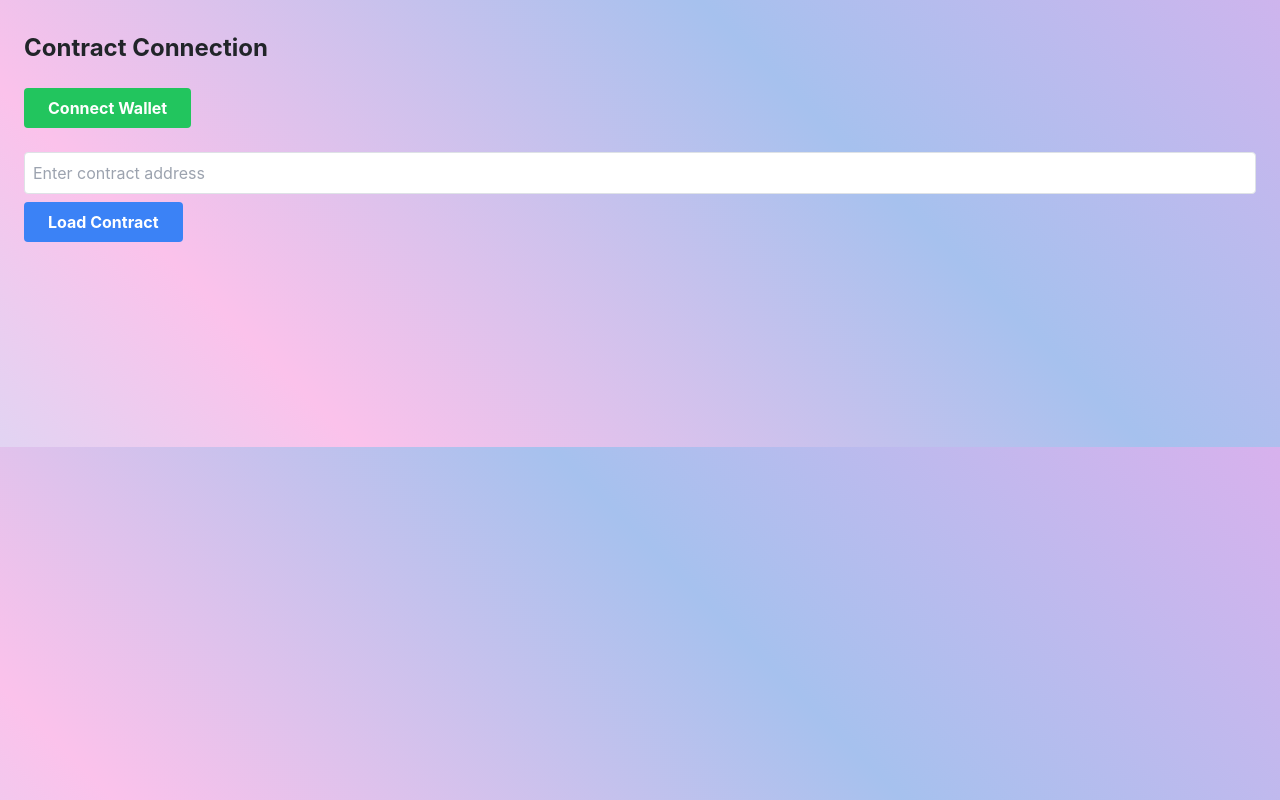
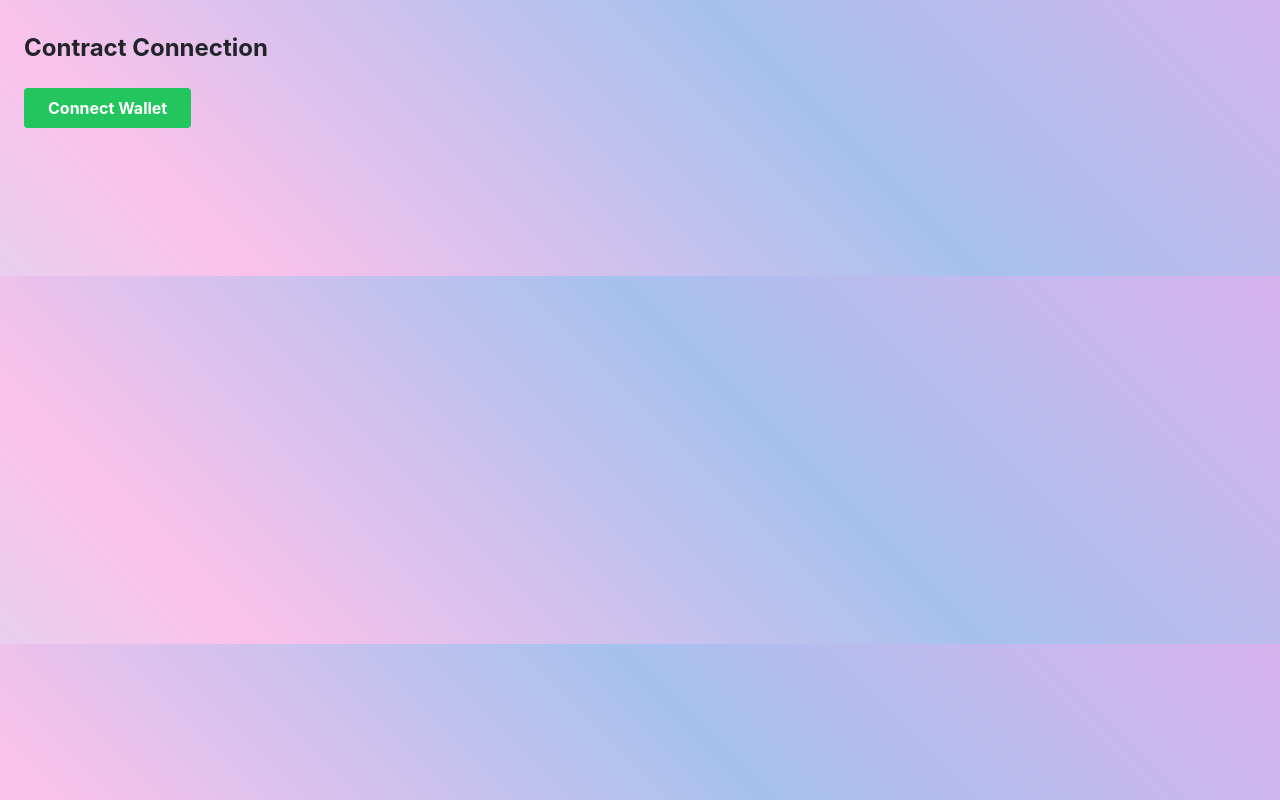
Before and after one commit to SuryaSan24x7/Wallet-Connect, a React (Create React App) app in the folder wallet_connect/: page /contract-connection in a window 1280 px wide. Built offline with nearby package versions, Linux system fonts and the light colour scheme.

Commit message:
Update ContractConnection.jsx

```diff
--- a/wallet_connect/src/Props/ContractConnection.jsx
+++ b/wallet_connect/src/Props/ContractConnection.jsx
@@ -1,47 +1,61 @@
 import React, { useState, useEffect } from 'react';
-import { ethers } from 'ethers'; // Import ethers.js
-import abi from './Harvest_BTC_Test.json'; // Import the ABI from JSON
+import { ethers } from 'ethers';
 
 const ContractConnection = () => {
   const [provider, setProvider] = useState(null);
   const [signer, setSigner] = useState(null);
   const [contract, setContract] = useState(null);
-  const [accounts, setAccounts] = useState([]);
-  const [balance, setBalance] = useState('0');
-  const [symbol, setSymbol] = useState("");
+  const [account, setAccount] = useState('');
+  const [isRegistered, setIsRegistered] = useState(false);
+  const [referralAddress, setReferralAddress] = useState('');
   const [isLoading, setIsLoading] = useState(false);
-  const [contractAddress, setContractAddress] = useState(""); // Store user-provided contract address
-  const [contractFunctions, setContractFunctions] = useState([]); // Store contract functions
 
-  // Only OP BNB Testnet is used
-  const opbnbNetwork = {
-    id: 97,
-    name: "BNB Testnet",
-    symbol: "BNB",
-    cid: 97n,
-  };
+  const contractAddress = "0x4E997e3b5CD082b5F296fDB3C4D48dD4cAeca2BC"; // BSC Testnet contract address
+
+  // ABI for the contract methods we will use
+  const contractAbi = [
+    {
+      "inputs": [{ "internalType": "address", "name": "user", "type": "address" }],
+      "name": "isUserExists",
+      "outputs": [{ "internalType": "bool", "name": "", "type": "bool" }],
+      "stateMutability": "view",
+      "type": "function"
+    },
+    {
+      "inputs": [
+        { "internalType": "address", "name": "_user", "type": "address" },
+        { "internalType": "address", "name": "_referral", "type": "address" }
+      ],
+      "name": "registration",
+      "outputs": [],
+      "stateMutability": "nonpayable",
+      "type": "function"
+    }
+  ];
 
   // Connect wallet and initialize ethers provider and signer
   const connectWallet = async () => {
     setIsLoading(true);
     if (window.ethereum) {
       try {
-        // Request account access if needed
+        // Request account access
         await window.ethereum.request({ method: 'eth_requestAccounts' });
 
-        // Create a new ethers provider and signer
         const newProvider = new ethers.providers.Web3Provider(window.ethereum);
         const newSigner = newProvider.getSigner();
         const accounts = await newSigner.getAddress();
 
         setProvider(newProvider);
         setSigner(newSigner);
-        setAccounts([accounts]);
-        fetchBalance(newProvider, accounts);
-        const chainId = await newProvider.getNetwork().then(network => network.chainId);
-        if (chainId !== 991) {
-          alert("Please switch to the OP BNB Testnet");
-        }
+        setAccount(accounts);
+
+        // Instantiate contract instance
+        const newContract = new ethers.Contract(contractAddress, contractAbi, newSigner);
+        setContract(newContract);
+
+        // Check if the user is registered
+        const userExists = await newContract.isUserExists(accounts);
+        setIsRegistered(userExists);
       } catch (error) {
         console.error("Error connecting to wallet:", error);
       } finally {
@@ -49,45 +63,46 @@ const ContractConnection = () => {
       }
     } else {
       alert("Please install MetaMask to use this feature.");
+      setIsLoading(false);
     }
   };
 
-  // Fetch the balance of the connected account
-  const fetchBalance = async (provider, account) => {
-    const balance = await provider.getBalance(account);
-    setBalance(ethers.utils.formatEther(balance));
-  };
-
-  // Handle contract interactions
-  const loadContract = async () => {
-    if (!contractAddress) {
-      alert("Please enter a contract address");
+  // Handle registration
+  const handleRegistration = async () => {
+    if (!referralAddress) {
+      alert("Please enter a referral address.");
       return;
     }
 
     try {
-      const contractInstance = new ethers.Contract(contractAddress, abi, signer);
-      setContract(contractInstance);
+      const tx = await contract.registration(account, referralAddress);
+      await tx.wait(); // Wait for the transaction to be mined
+      alert("Registration successful!");
 
-      // Fetch contract functions from the ABI
-      const functions = Object.keys(contractInstance.interface.functions);
-      setContractFunctions(functions);
-      console.log("Contract functions loaded:", functions);
+      // Check the user's registration status again after the transaction
+      const userExists = await contract.isUserExists(account);
+      setIsRegistered(userExists);
     } catch (error) {
-      console.error("Failed to load contract:", error);
+      console.error("Registration failed:", error);
     }
   };
 
   useEffect(() => {
-    if (accounts.length > 0 && provider) {
-      fetchBalance(provider, accounts[0]);
+    if (provider && signer && account) {
+      // When wallet connects, automatically check if user is registered
+      const checkRegistrationStatus = async () => {
+        const userExists = await contract.isUserExists(account);
+        setIsRegistered(userExists);
+      };
+      checkRegistrationStatus();
     }
-  }, [accounts]);
+  }, [provider, signer, account]);
 
   return (
     <div className="container mx-auto px-4 py-8">
       <h1 className="text-2xl font-bold mb-4">Contract Connection</h1>
 
+      {!account && (
         <button
           className="bg-green-500 hover:bg-blue-700 text-white font-bold py-2 px-4 rounded mb-4"
           onClick={connectWallet}
@@ -95,40 +110,34 @@ const ContractConnection = () => {
         >
           {isLoading ? "Connecting..." : "Connect Wallet"}
         </button>
-
-      {accounts.length > 0 && (
-        <div>
-          <p>Connected Account: {accounts[0]}</p>
-          <p>Balance: {balance} {symbol || "ETH"}</p>
-        </div>
       )}
 
+      {account && (
+        <div>
+          <p>Connected Account: {account}</p>
+
+          {isRegistered ? (
+            <p className="text-green-500">You are already registered!</p>
+          ) : (
+            <div>
+              <p className="text-red-500">You are not registered yet!</p>
               <div className="mb-4">
                 <input
                   type="text"
-          placeholder="Enter contract address"
-          value={contractAddress}
-          onChange={(e) => setContractAddress(e.target.value)}
+                  placeholder="Enter referral address"
+                  value={referralAddress}
+                  onChange={(e) => setReferralAddress(e.target.value)}
                   className="border rounded p-2 w-full"
                 />
                 <button
                   className="bg-blue-500 hover:bg-blue-700 text-white font-bold py-2 px-4 rounded mt-2"
-          onClick={loadContract}
+                  onClick={handleRegistration}
                 >
-          Load Contract
+                  Register
                 </button>
               </div>
-
-      {contractFunctions.length > 0 && (
-        <div>
-          <h3>Available Contract Functions:</h3>
-          <ul>
-            {contractFunctions.map((func, index) => (
-              <li key={index} className="py-1">
-                {func}
-              </li>
-            ))}
-          </ul>
+            </div>
+          )}
         </div>
       )}
     </div>
```
Lines whose indentation alone changed are shown as unchanged.
